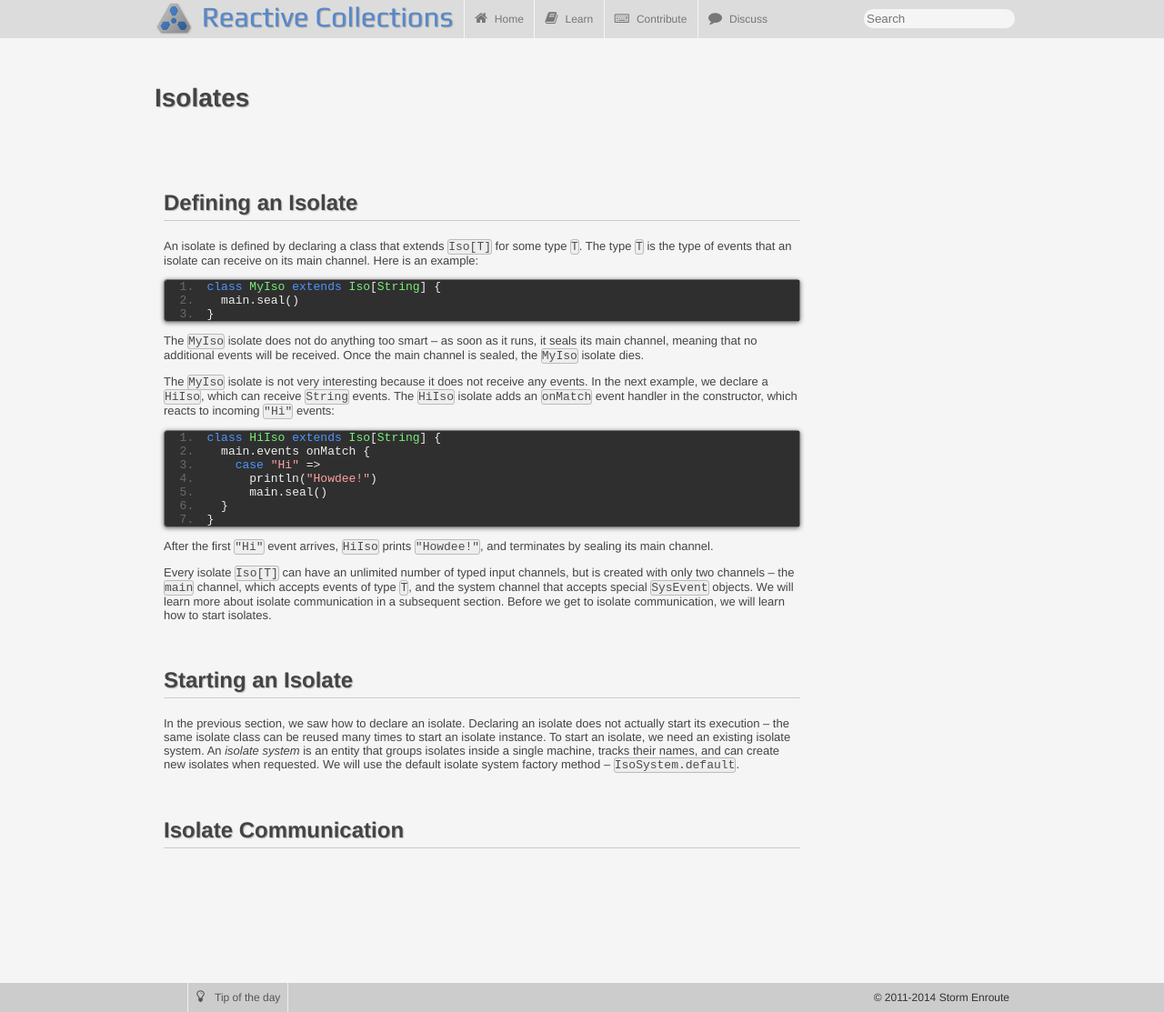
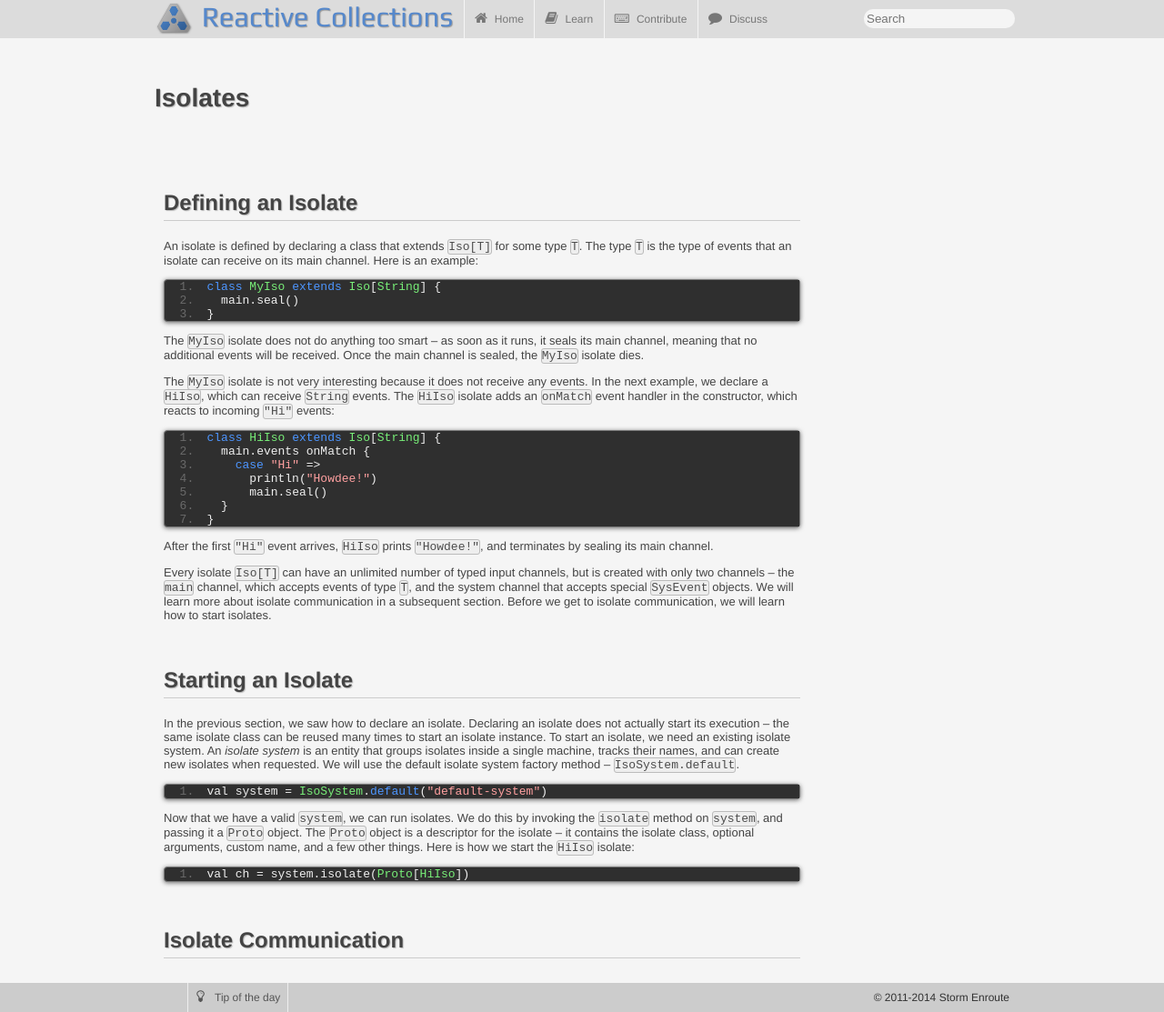
Before and after one commit to reactors-io/reactors-io.github.io, a Jekyll site: the page built from docs/0.6/isolates.md, in a window 1280 px wide. Shown: the whole page at 91% size. Built offline with Jekyll 4.4.1, drawn with Linux system fonts in a browser that asks for light colours.

Commit message:
Add example with starting the isolate.

```diff
--- a/docs/0.6/isolates.md
+++ b/docs/0.6/isolates.md
@@ -62,5 +62,17 @@ An *isolate system* is an entity that groups isolates inside a single machine,
 tracks their names, and can create new isolates when requested.
 We will use the default isolate system factory method -- `IsoSystem.default`.
 
+    val system = IsoSystem.default("default-system")
+
+Now that we have a valid `system`, we can run isolates.
+We do this by invoking the `isolate` method on `system`,
+and passing it a `Proto` object.
+The `Proto` object is a descriptor for the isolate --
+it contains the isolate class, optional arguments,
+custom name, and a few other things.
+Here is how we start the `HiIso` isolate:
+
+    val ch = system.isolate(Proto[HiIso])
+
 
 ## Isolate Communication
```
